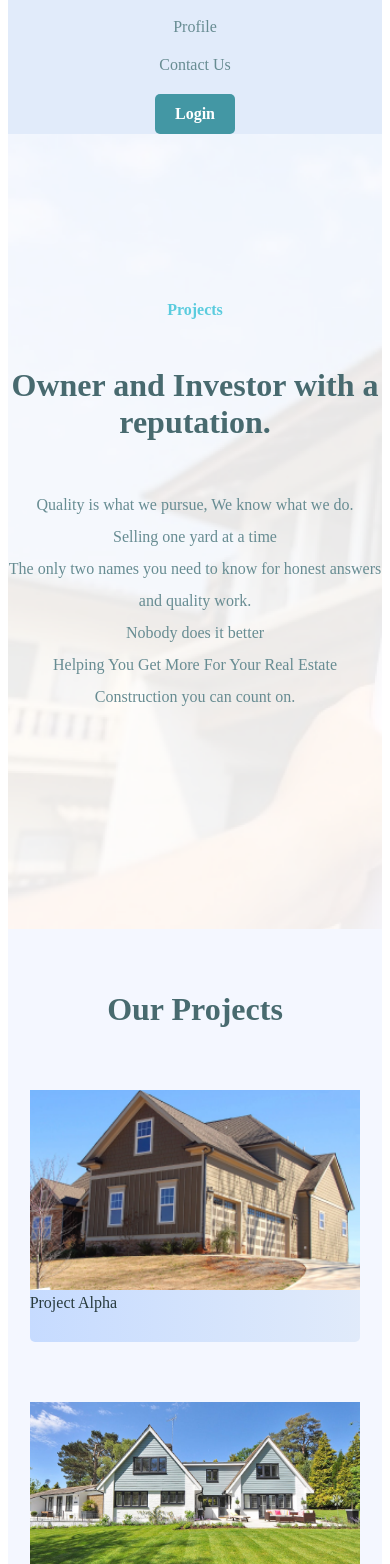
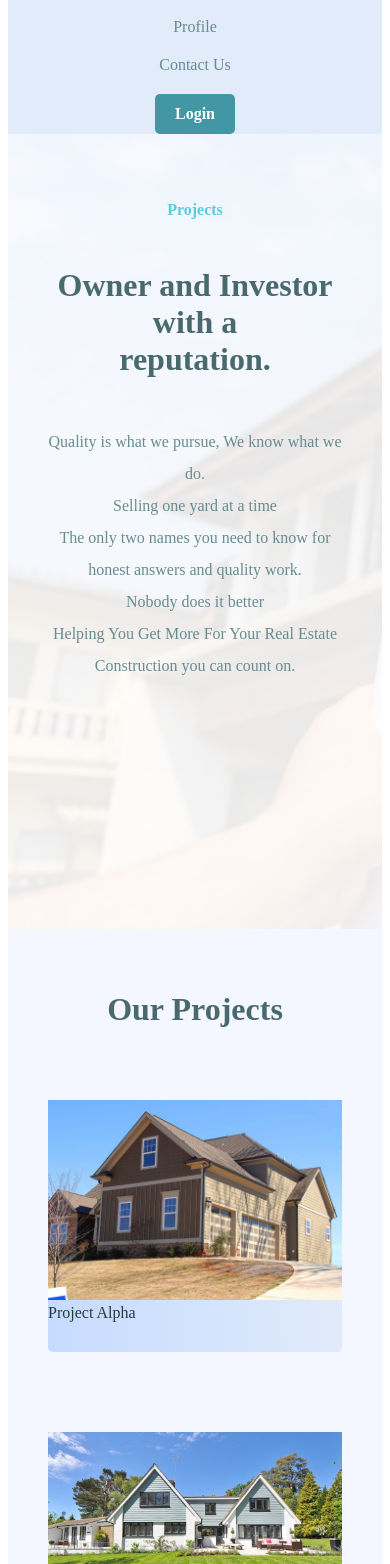
Before and after one commit to Ranecodes/builditapp, a React (Create React App) app: page /projects in a window 390 px wide. Shown: the part 284-1848 px from the top of the page. Built offline with nearby package versions, Linux system fonts and the light colour scheme.

Commit message:
responsiveness edit

```diff
--- a/src/index.css
+++ b/src/index.css
@@ -581,6 +581,21 @@ section{
   padding: 15px 0;
 }
 
+@media screen and (max-width: 768px) {
+  .contact-content-container{
+    flex-direction: column;
+  }
+  .contact-content-text{
+    padding-top:30px;
+    margin-left: 40px;
+    padding-bottom: 70px;
+  }
+  .contact-content-form{
+    margin-left: 0;
+  }
+}
+
+
   /* Contact Us Footer */
 .footer-container{
   background: #486A6F;
@@ -599,6 +614,7 @@ section{
 @media screen and (max-width: 768px){
   .footer-grid-container{
     grid-template-columns: repeat(2, 1fr);
+    gap: 0 40px;
   }
 }
 
@@ -687,6 +703,10 @@ section{
     flex-direction: column;
     justify-content: center;
     align-items: center;
+  }
+  .login-content-form{
+    width: 263px;
+    margin-left: 0;
   }
   .login-content-text{
     display: none;
@@ -849,4 +869,17 @@ section{
   .contact-bar h1{
     font-size: 20px;
   }
+  .contact-bar{
+    display: flex;
+    flex-direction: column;
+    align-items: center;
+  }
+  .project-item{
+    margin: 10px 40px;
+  }
+  .project-hero-content{
+    padding-top: 50px;
+    justify-content: center;
+    margin: 0 30px;
+  }
 }
```
